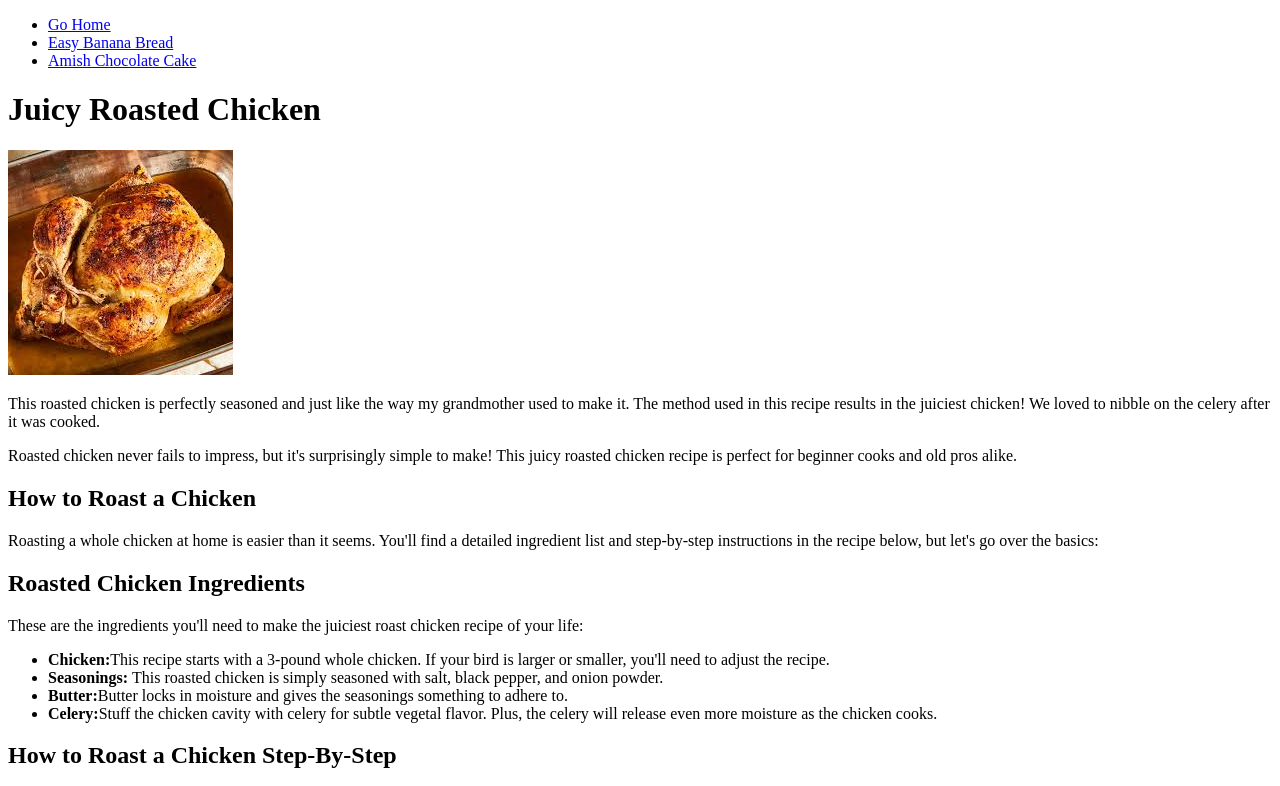
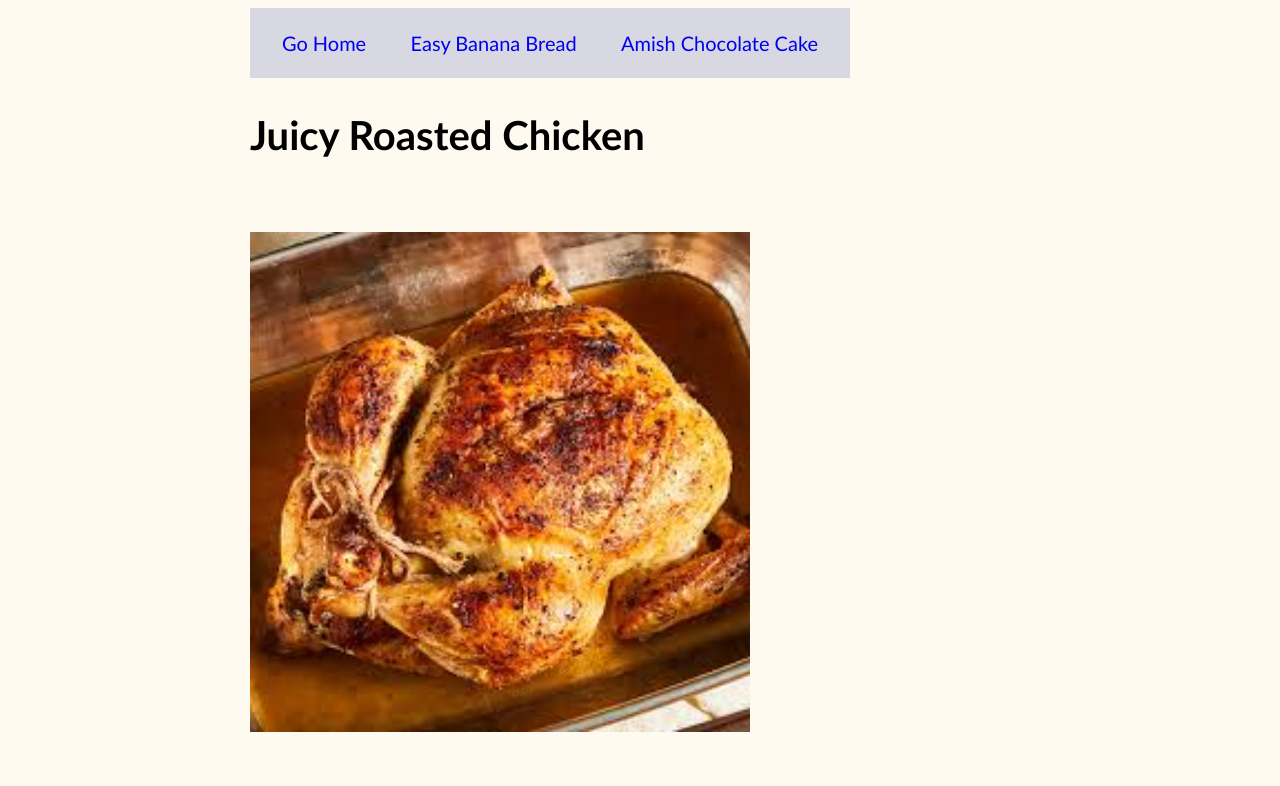
Before and after one commit to gentlefungi1/odin-recipes-2, a plain HTML site: page recipes/roasted-chicken.html in a window 1280 px wide. Shown: the top 786 px of the page. Drawn offline with Linux system fonts and the light colour scheme.

Commit message:
odin project on recipes page

```diff
--- a/recipes/roasted-chicken.html
+++ b/recipes/roasted-chicken.html
@@ -3,16 +3,17 @@
 <head>
     <meta charset="UTF-8">
     <meta name="viewport" content="width=device-width, initial-scale=1.0">
+    <link rel="stylesheet" href="./styles.css">
     <title>Roasted Chicken</title>
 </head>
 <body>
-    <ul>
+    <ul class="nav">
         <li><a href=".././index.html">Go Home</a></li>
         <li><a href="../recipes/banana-bread.html">Easy Banana Bread</a></li>
         <li><a href="../recipes/chocolate-cake.html">Amish Chocolate Cake</a></li>
     </ul>
-    <h1>Juicy Roasted Chicken</h1>
-    <img src="../images/chicken.jpeg" alt="roasted chicken">
+    <h1 id="h1">Juicy Roasted Chicken</h1>
+    <img id="roast" src="../images/chicken.jpeg" alt="roasted chicken">
     <p>This roasted chicken is perfectly seasoned and just like the way my grandmother used to make it. The method used in this recipe results in the juiciest chicken! We loved to nibble on the celery after it was cooked.</p>
     <p>Roasted chicken never fails to impress, but it's surprisingly simple to make! This juicy roasted chicken recipe is perfect for beginner cooks and old pros alike.</p>
     <h2>How to Roast a Chicken</h2>
--- /dev/null
+++ b/recipes/styles.css
@@ -0,0 +1,64 @@
+body {
+    font-family: 'Gill Sans', 'Gill Sans MT', Calibri, 'Trebuchet MS', sans-serif;
+    background-color: floralwhite;
+    text-align: left;
+    margin-left: 250px;
+    width: 600px;
+    font-size: 17px;
+    line-height: 1.5;
+}
+
+
+a {
+    text-decoration: none;
+}
+
+.nav {
+    background-color: rgb(216, 216, 226);
+    color: white;
+    list-style-type: none;
+    text-align: center;
+    margin: 0;
+    padding: 0;
+
+}
+
+.nav.bread{
+    display: inline-block;
+    justify-content: left;
+    margin: 0;
+    padding: 0;
+    width: 622px;
+}
+
+
+.nav li {
+    display: inline-block;
+    font-size: 20px;
+    padding: 20px;
+}
+
+
+.nav a:hover {
+    text-decoration: underline;
+}
+
+img {
+    width: 600px;
+    height: auto;
+    padding: 40px 0;
+}
+
+#roast {
+    width: 500px;
+    height: auto;
+}
+
+h1 {
+    font-weight: bold;
+    font-size: 40px;
+}
+
+span {
+    font-size: px;
+}
```
Also changed, not shown: recipes/banana-bread.html (+2 -1 lines), recipes/chocolate-cake.html (+2 -1 lines).
